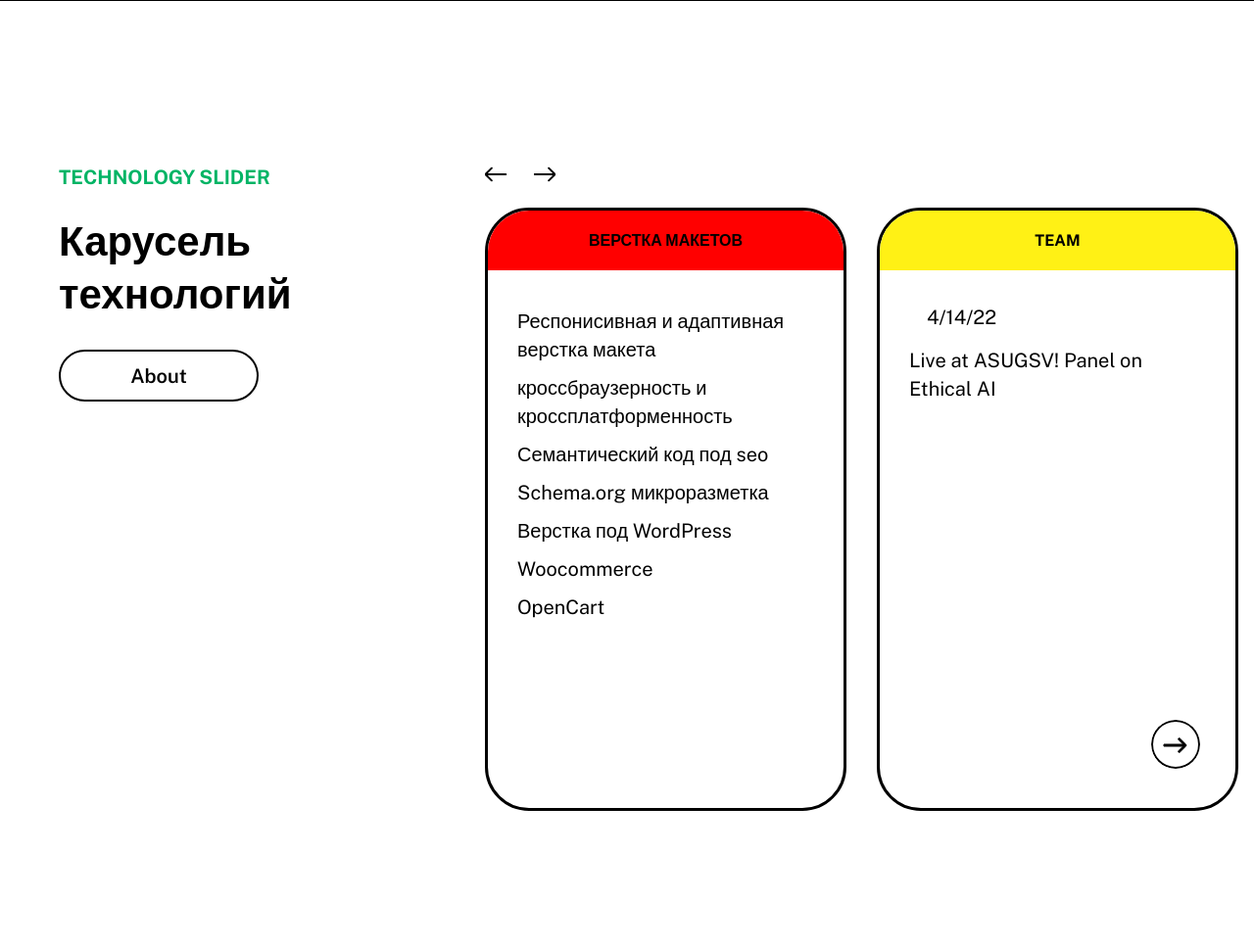
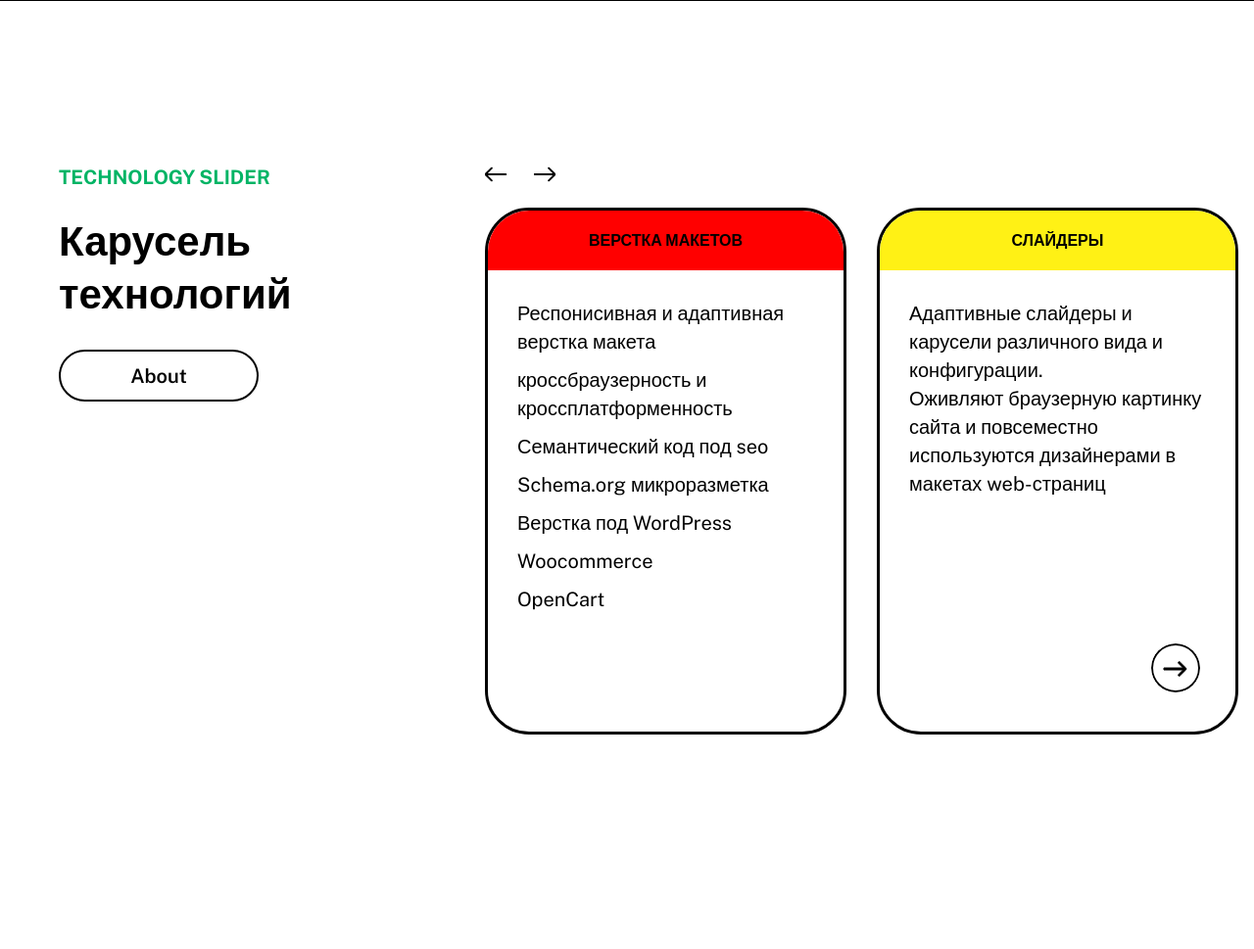
Before and after one commit to Konder1971/iTweb, a PHP site: page / in a window 1280 px wide. Shown: the part 1399-2368 px from the top of the page at 98% size. After the commit the page ends 2149 px from the top, so only its background shows below. Run offline with PHP 8.4, Linux system fonts and the light colour scheme.

Commit message:
апвап
вапав

```diff
--- a/css/style.css
+++ b/css/style.css
@@ -1057,8 +1057,8 @@ body {
 		margin-top: 30px;
 	}
 	.swh-link a:hover {
-		background-color: #00B465;
-		border: 2px solid #00B465;
+		background-color: #f00;
+		border: 2px solid #f00;
 	}
 
 	.swh {
@@ -1093,11 +1093,11 @@ body {
 		padding-top: 42px;
 	}
 	.sliderhn-block {
-		padding-bottom: 180px;
+		padding-bottom: 110px;
 	}
 	.hn-top {
 		font-size: 16px;
-		margin-bottom: 38px;
+		margin-bottom: 30px;
 	}
 	.hn-data {
 		margin: 0 48px 20px;
@@ -1164,12 +1164,12 @@ body {
 		width: 369px!important;
 	}
 	.sliderhn-block {
-		padding-bottom: 180px;
+		padding-bottom: 110px;
 	}
 	.hn-top {
 		font-size: 16px;
 		min-height: 61px;
-		margin-bottom: 38px;
+		margin-bottom: 30px;
 	}
 	.hn-data {
 		margin: 0 48px 20px;
--- a/index.html
+++ b/index.html
@@ -45,7 +45,7 @@
 									<div class="dropdown-col-2">
 										<ul>
 											<li>
-												<a href="sliderhtml" title="">
+												<a href="slider.html" title="">
 													</span>
 													<span class="text">Слайдеры/карусели</span>
 												</a>
@@ -215,7 +215,7 @@
 			<!-- slider home news start -->
 			<div class="sliderHn-box">
 				<div class="sliderhn">
-					<!-- sliderhn-block repeat start -->
+					<!-- repeat start -->
 					<a href="#" class="sliderhn-block red">
 						<div class="hn-top">Верстка макетов</div>
 						<div class="hn-text">
@@ -230,14 +230,13 @@
 							</ul>
 						</div>
 					</a>
-					<!-- sliderhn-block repeat stop -->
-					<!-- sliderhn-block repeat start -->
-					<a href="#" class="sliderhn-block yellow">
-						<div class="hn-top">TEAM</div>
-						<div class="hn-data">4/14/22
-						</div>
+					<!-- repeat stop -->
+					<!-- repeat start -->
+					<a href="slider.html" class="sliderhn-block yellow">
+						<div class="hn-top">Слайдеры</div>
 						<div class="hn-text">
-							Live at ASUGSV! Panel on Ethical AI
+							Адаптивные слайдеры и карусели различного вида и конфигурации.<br />
+							Оживляют браузерную картинку сайта и повсеместно используются дизайнерами в макетах web-страниц
 						</div>
 						<div class="hn-link">
 							<span>
@@ -248,13 +247,12 @@
 							</span>
 						</div>
 					</a>
-					<!-- sliderhn-block repeat stop -->
-					<!-- sliderhn-block repeat start -->
-					<a href="#" class="sliderhn-block green">
-						<div class="hn-top">PRESS</div>
-						<div class="hn-data">8/12/22</div>
+					<!-- repeat stop -->
+					<!-- repeat start -->
+					<a href="video.html" class="sliderhn-block green">
+						<div class="hn-top">Video</div>
 						<div class="hn-text">
-							Lorem ipsum dolor sit amet consectetur adipisicing elit. Harum, saepe.
+							Адаптивное видео с YouTube и с других ресурсов уже давно заняло своё не последнее место в контентоной составляющей web-сайтов. В дизайнерском акценте так же зачастую имеет место различного рода фоновые фидео реализации на страницах сайта
 						</div>
 						<div class="hn-link">
 							<span>
@@ -265,7 +263,22 @@
 							</span>
 						</div>
 					</a>
-					<!-- sliderhn-block repeat stop -->
+					<!-- repeat stop -->
+					<a href="filter.html" class="sliderhn-block blue">
+						<div class="hn-top">Фильтры</div>
+						<div class="hn-text">
+							Фильтры удобный механизм выбора и сортировки нужного пользователю сайта контента.
+						</div>
+						<div class="hn-link">
+							<span>
+								<svg width="50" height="50" viewBox="0 0 50 50" fill="none" xmlns="http://www.w3.org/2000/svg">
+										<circle cx="25" cy="25" r="24" stroke-width="2"/>
+									<path d="M35.7071 26.7071C36.0976 26.3166 36.0976 25.6834 35.7071 25.2929L29.3431 18.9289C28.9526 18.5384 28.3195 18.5384 27.9289 18.9289C27.5384 19.3195 27.5384 19.9526 27.9289 20.3431L33.5858 26L27.9289 31.6569C27.5384 32.0474 27.5384 32.6805 27.9289 33.0711C28.3195 33.4616 28.9526 33.4616 29.3431 33.0711L35.7071 26.7071ZM13 27L35 27L35 25L13 25L13 27Z" />
+										</svg>
+							</span>
+						</div>
+					</a>
+					<!-- repeat stop -->
 				</div>
 			</div>
 			<!-- slider home news stop -->
```
